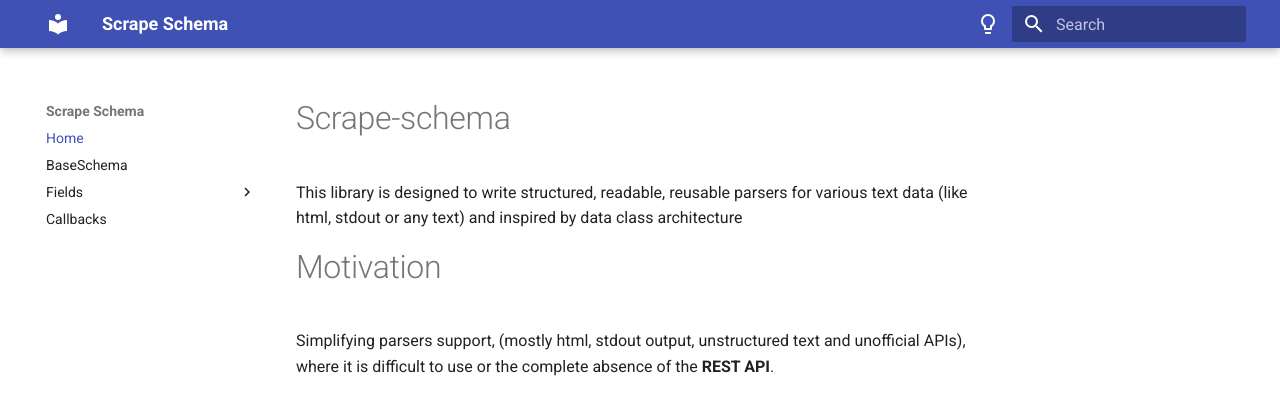
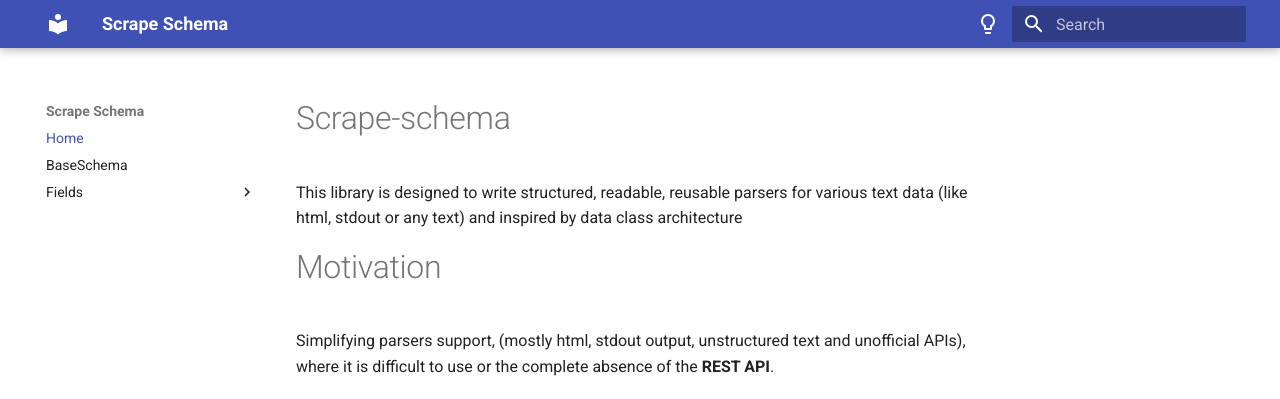
Before and after one commit to vypivshiy/scrape-schema, an MkDocs documentation site: the page built from docs/index.md, in a window 1280 px wide. Shown: the top 399 px of the page. Built offline with MkDocs 1.6.1 and Material for MkDocs 9.7.7, drawn with Linux system fonts in a browser that asks for light colours.

Commit message:
remove callbacks page

```diff
--- a/mkdocs.yml
+++ b/mkdocs.yml
@@ -33,5 +33,5 @@ nav:
       - nested: fields/nested.md
       - soup: fields/soup.md
       - slax: fields/slax.md
+      - parsel: fields/parsel.md
       - custom: fields/custom.md
-  - Callbacks: callbacks.md
```
